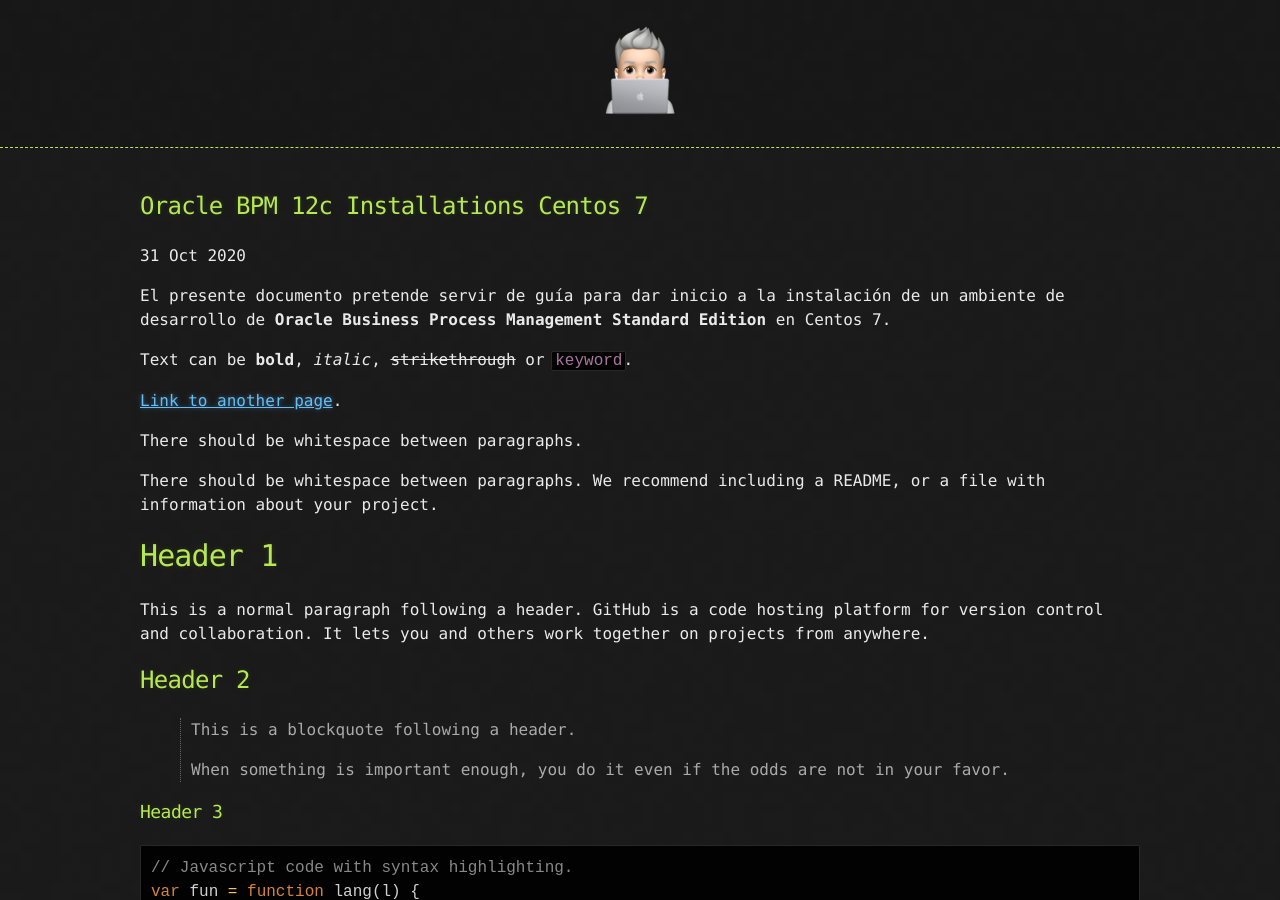
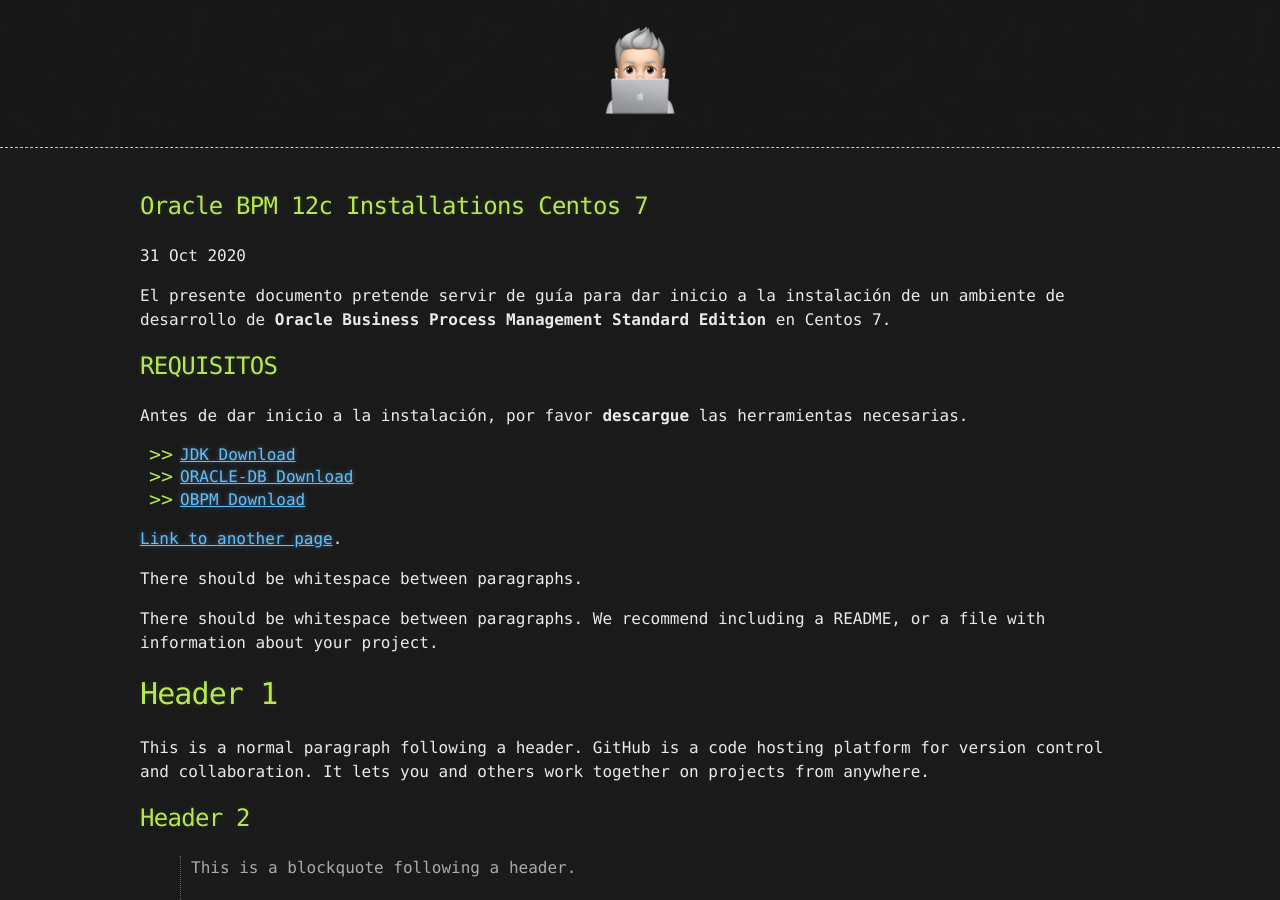
Before and after one commit to darvinueza/darvinueza.github.io, a Jekyll site: the page built from _posts/2020-10-31-Obpm-Centos-Installation.md, in a window 1280 px wide and 900 px high. Built offline with Jekyll 4.4.1, drawn with Linux system fonts in a browser that asks for light colours.

Commit message:
commit
commit

```diff
--- a/_posts/2020-10-31-Obpm-Centos-Installation.md
+++ b/_posts/2020-10-31-Obpm-Centos-Installation.md
@@ -6,7 +6,17 @@
 
 El presente documento pretende servir de guía para dar inicio a la instalación de un ambiente de desarrollo de **Oracle Business Process Management Standard Edition** en Centos 7.
 
-Text can be **bold**, _italic_, ~~strikethrough~~ or `keyword`.
+## REQUISITOS
+
+Antes de dar inicio a la instalación, por favor **descargue** las herramientas necesarias.
+
++ [JDK Download](https://www.oracle.com/java/technologies/javase/javase7-archive-downloads.html)
++ [ORACLE-DB Download](https://www.oracle.com/database/technologies/oracle-database-software-downloads.html)
++ [OBPM Download](https://edelivery.oracle.com/osdc/faces/Home.jspx)
+
+
+
+
 
 [Link to another page](another-page).
 
```
